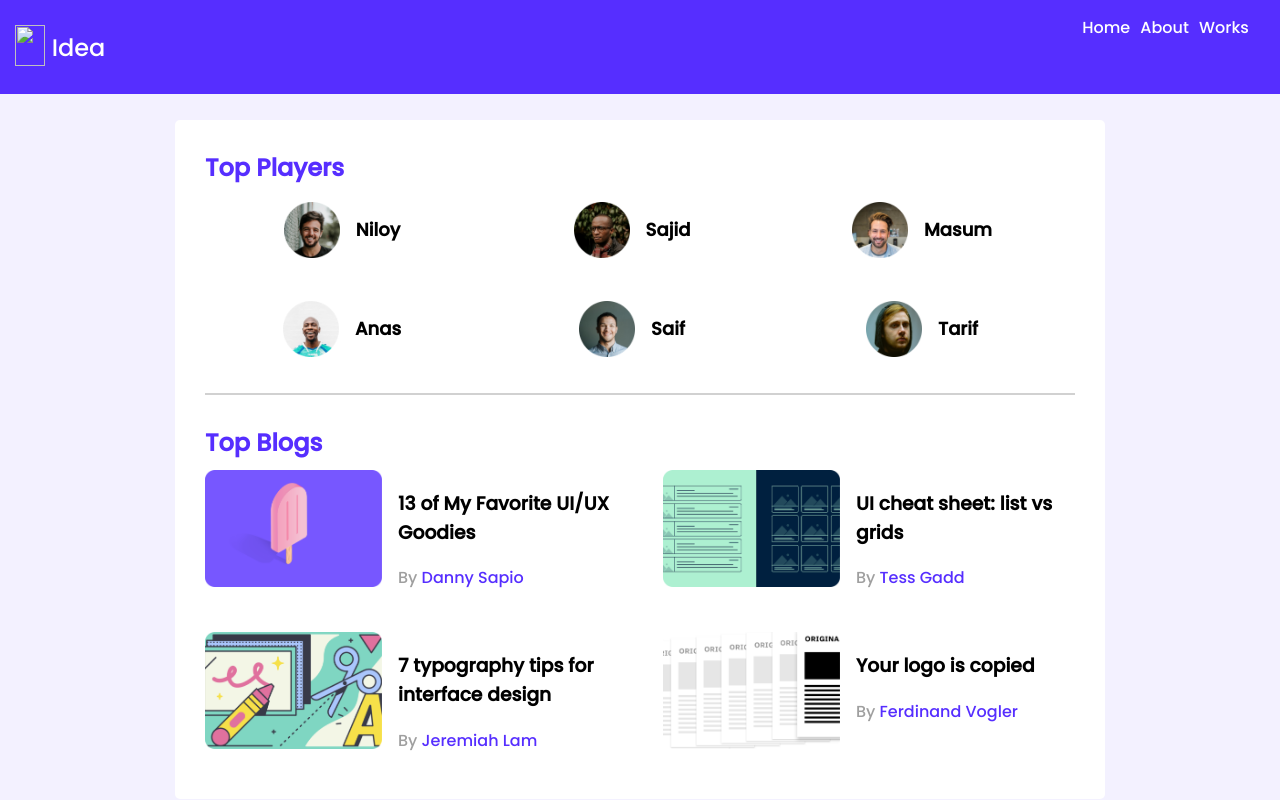
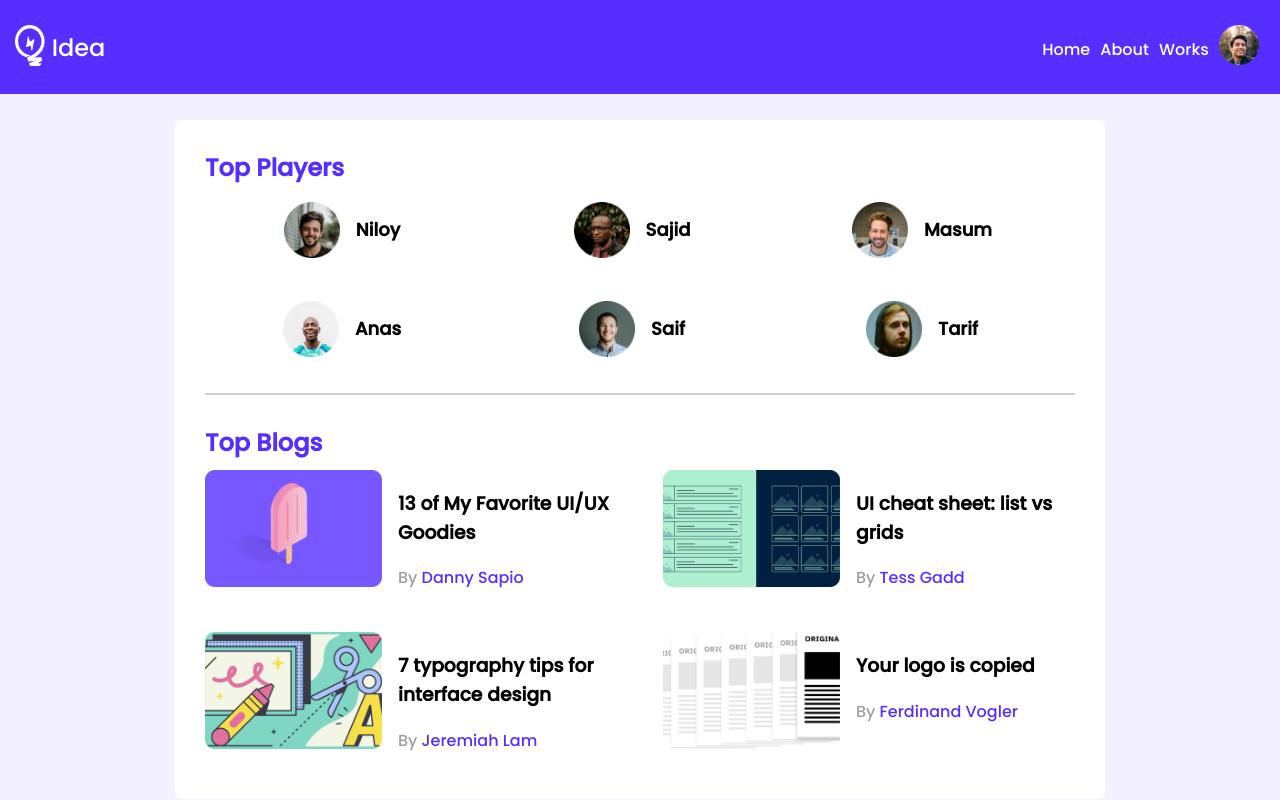
Before and after one commit to NoobMahbub/leaderboard-css3, a plain HTML site: page index.html in a window 1280 px wide. Shown: the top 800 px of the page. Drawn offline with Linux system fonts and the light colour scheme; the site is published under a folder, as on GitHub Pages, so addresses that start at the root find nothing.

Commit message:
Update index.html

```diff
--- a/index.html
+++ b/index.html
@@ -17,7 +17,7 @@
 
         <nav>
             <span class="logo">
-                <a href="http://"><img src="/images/icons/logo.png" alt="" srcset=""></a>
+                <a href="http://"><img src="./images/icons/logo.png" alt="" srcset=""></a>
                 <a href="http://">Idea</a>
             </span>
 
@@ -26,7 +26,7 @@
                 <a href="">About</a>
                 <a href="">Works</a>
                 <a class="profile" href="">
-                    <img src="/images/icons/profile.png" alt="" srcset=""></a>
+                    <img src="./images/icons/profile.png" alt="" srcset=""></a>
             </span>
             </div>
 
```
